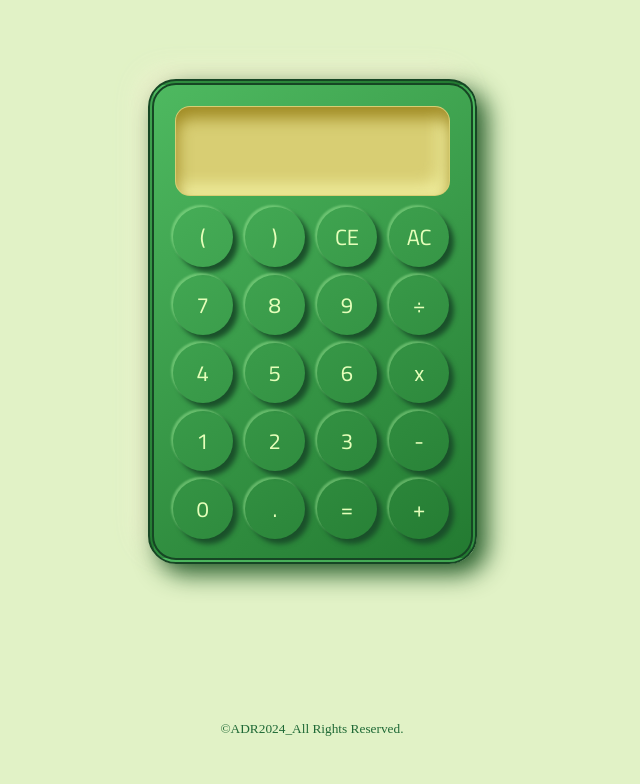
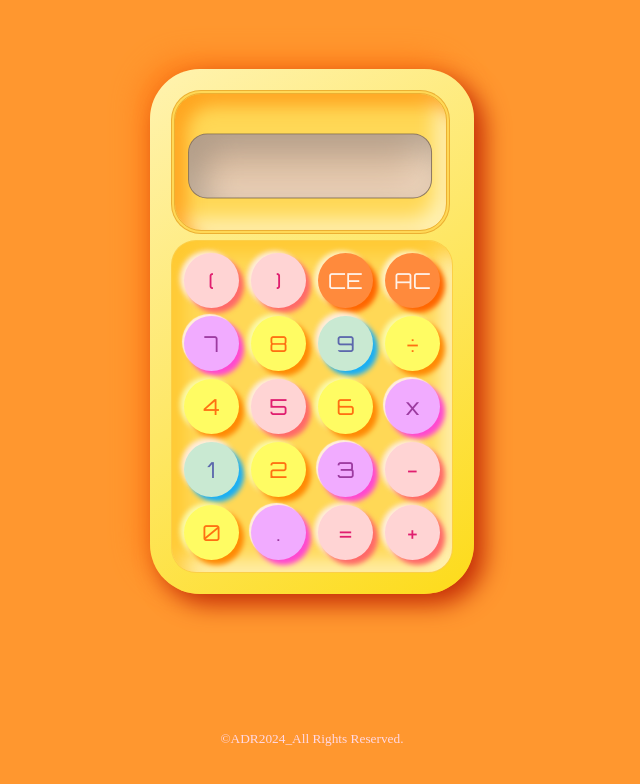
Before and after one commit to ADR-projects/PastelPop_Calculator, a plain HTML site: page Calculatorindex.html in a window 1280 px wide. Shown: the whole page, without its empty margins (328-968 px from the left). Drawn offline with Linux system fonts and the light colour scheme; a web font is replaced by a local one.

Commit message:
Update Calculatorstyles.css

```diff
--- a/Calculatorstyles.css
+++ b/Calculatorstyles.css
@@ -1,109 +1,152 @@
-*{
-    padding:0;
-    margin:0;
+* {
+  padding: 0;
+  margin: 0;
   box-sizing: border-box;
 }
-body{
-    background-color: #dbf0b9ce;
-    max-height:min-content;
+body {
+  background-color: #ff972f;
+  max-height: min-content;
 }
-.container{
-
+.container {
   display: flex;
   align-items: center;
   justify-content: center;
   display: grid;
   place-items: center;
-    height:100vh;
+  height: 100vh;
 }
-.calculator{
+.calculator {
   position: relative;
   height: auto;
   width: auto;
   padding: 15px;
-    border-radius:28px;
-    margin:0 auto;
-    margin:1em;
-    border: #164624 double 6px;
-    max-width:500px;
+  border-radius: 50px;
+  margin: 0 auto;
+  margin: 1em;
+    max-width: 500px;
   vertical-align: middle;
 
-background: linear-gradient(145deg, #4eb960, #237a31);
-box-shadow:  10px 10px 25px #03420eda,
-             -10px -10px 25px #eef1cde8;
-    padding-bottom:15px;
+  background: linear-gradient(145deg, #fff3b0, #fddb1a);
+  box-shadow: 10px 10px 25px #c52d07, -10px -10px 28px #ff821c;
+  padding-bottom: 15px;
 }
-form input{
-    width:60px;
-    height: 60px;
+#keyscase{
+    border: solid rgba(238, 163, 0, 0.171) 0.5px;
+  background: #ffd856;
+  margin: 6px;
+  box-shadow: inset 12px 12px 17px #ffc526c9, inset -11px -11px 19px #ffffe4a9;
+  border-radius: 25px;
+  padding:8px;
+}
+form input {
+  width: 55px;
+  height: 55px;
   border: none;
   outline: none;
   border-radius: 50%;
   background-color: transparent;
   border-radius: 50%;
-    box-shadow:
-            5px 5px 5px #1a502a,
-             -2px -2px 2px #bbffae5e;
-    margin:4.1px;
-    font-size:22px;
+  margin: 4px;
+  font-size: 22px;
   color: rgb(229, 255, 186);
   text-align: center;
-    cursor:pointer;
-    font-family: "Cairo", sans-serif;
+  cursor: pointer;
+  font-family: "Orbitron", sans-serif;
 
   transition: 200ms ease;
 }
 form input:active {
-   background-color:#1e6935;
+  background-color: #206936;
 }
-#display{
-    border-radius: 15px;
-    width:275px;
-    height: 90px;
-    border:solid rgba(212, 255, 0, 0) 0.5px;
-    background: #d8ce73;
-    margin:6px;
-    box-shadow: inset 1px 11px 15px #927a10c9,
-                inset -11px -11px 15px #f5f5a8bb;
+#displaycase {
+  border-radius: 30px;
+  width: 279px;
+  height: 120px;
+  background: #ffd856;
+  margin: 6px;
+  box-shadow: inset 12px 12px 17px #ff9812c9, inset -11px -11px 19px #ffffe4a9;
+  margin: 6px;
+  border: double 4px rgba(228, 161, 36, 0.705);
+  position: relative;
+  height: 9em;
+}
+#display {
+  border-radius: 19px;
+  background: #c5b6a3b7;background: rgb(223,193,165);
+  height:65px;
+  border: solid rgba(15, 10, 1, 0.404) 1.6px;
+  box-shadow: inset 16px 16px 32px #6d665c67, inset -16px -16px 32px #ffedd76e;
+  position: absolute;
+  top: 50%;
+  left: 48.5%;
+  transform: translate(-50%, -50%);
+  width:90%;
 }
 
-form .display input{
-    font-family: "Roboto Slab", serif;
-    color: rgb(95, 64, 16);
+form .display input {
+  font-family: 'Seven Segment', serif;
+  font-weight: bold;
+  color: rgba(0, 0, 0, 0.788);
   text-align: right;
-    font-size: 36px;
-    letter-spacing:2px;
-    flex:1;
-    padding:3px;
+  font-size: 45px;
+  letter-spacing: 2px;
+  flex: 1;
+  padding: 3px;
 }
-.toprow{
-    height:27px;
-    border-radius: 15px;
-    margin-top:25px;
-    margin-bottom: 20px;
-    font-size: 14px;
-    text-align: center;
+footer {
+  font-size: smaller;
+  margin-top: 1em;
+  color: rgb(255, 216, 229);
 }
-#clr,#del,#equals{
-    background-color: #ec6c16;
-    box-shadow:
-            5px 5px 5px #643408cb,
-             -2px -2px 2px #fc9c645e;
+.lav{
+    background-color: #f1abff;
+    border-radius: 50%;
+    color:#7c117cb9;
+    box-shadow: 5px 5px 5px #ff48d1, -2px -2px 1px #fff0f0e0;
     transition: 200ms ease;
 }
-#clr:active,#del:active, #equals:active {
-    background-color:#a3490d;
+.orange{
+    background-color: #ff8a3c;
+    border-radius: 50%;
+    color:#ffffffe3;
+    box-shadow: 5px 5px 5px #ff6600, -4px -2px 5px #fff5d5e0;
+    transition: 200ms ease;
 }
-#zero,#equals{
- width:45%;
- height:55px;
- margin-top:20px;
- border-radius:55px;
- margin-left:7px;
 
+.pink{
+    background-color: #ffd4d4;
+    border-radius: 50%;
+    color:#e01e6f;
+    box-shadow: 5px 5px 5px #ff6969, -4px -2px 5px #fff0f0e0;
+    transition: 200ms ease;
 }
-footer{
-    font-size: smaller;
-    margin-top:1em;
-    color:#1e6935
+
+.yellow{
+    background-color: #fffc63;
+    border-radius: 50%;
+    color:#ff5100d2;
+    box-shadow: 5px 5px 5px #ff8a05, -4px -2px 5px #faffb4e0;
+    transition: 200ms ease;
 }
+.blue{
+    background-color: #C9E9D2;
+    border-radius: 50%;
+    color:#1412949a;
+    box-shadow: 5px 5px 5px #19aff5, -3px -4px 5px #fff0f0e0;
+    transition: 200ms ease;
+}
+.blue:active{
+    background-color: rgb(20, 20, 197);
+}
+.orange:active{
+    background-color: rgb(194, 45, 0);
+}
+.lav:active{
+    background-color: rgb(193, 27, 199);
+}
+.yellow:active{
+    background-color: rgb(255, 153, 0);
+}
+.pink:active{
+    background-color: rgb(255, 113, 113);
+}
```
Lines whose indentation alone changed are shown as unchanged.
